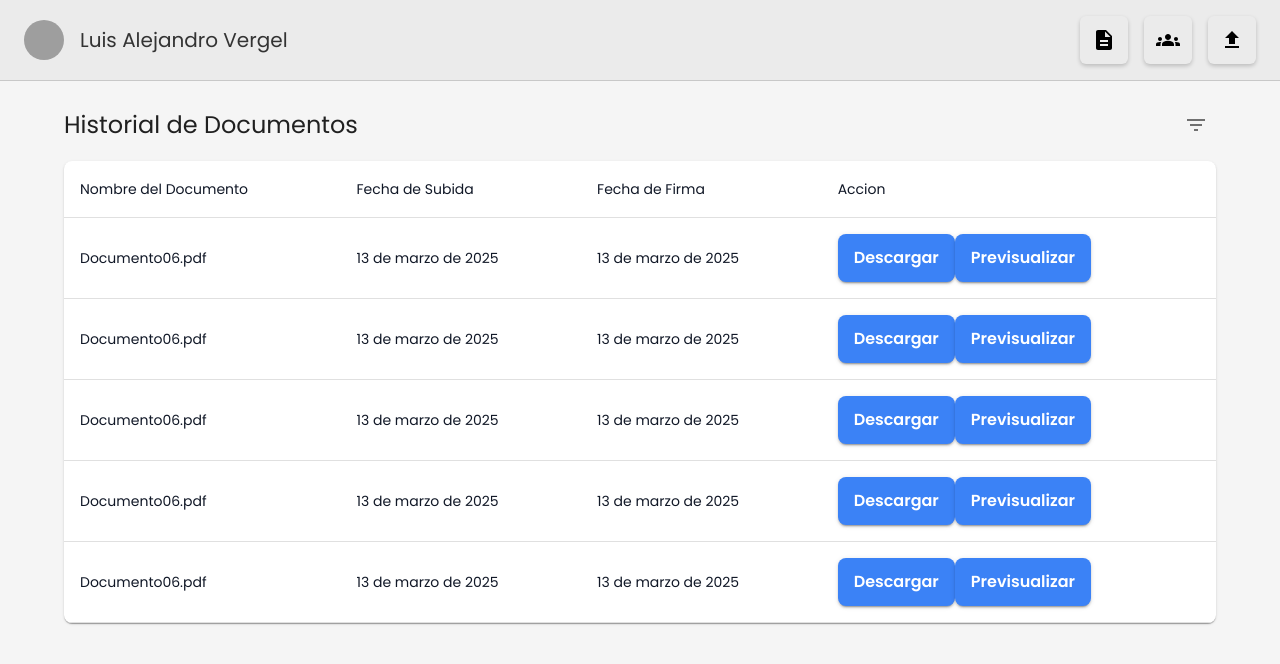
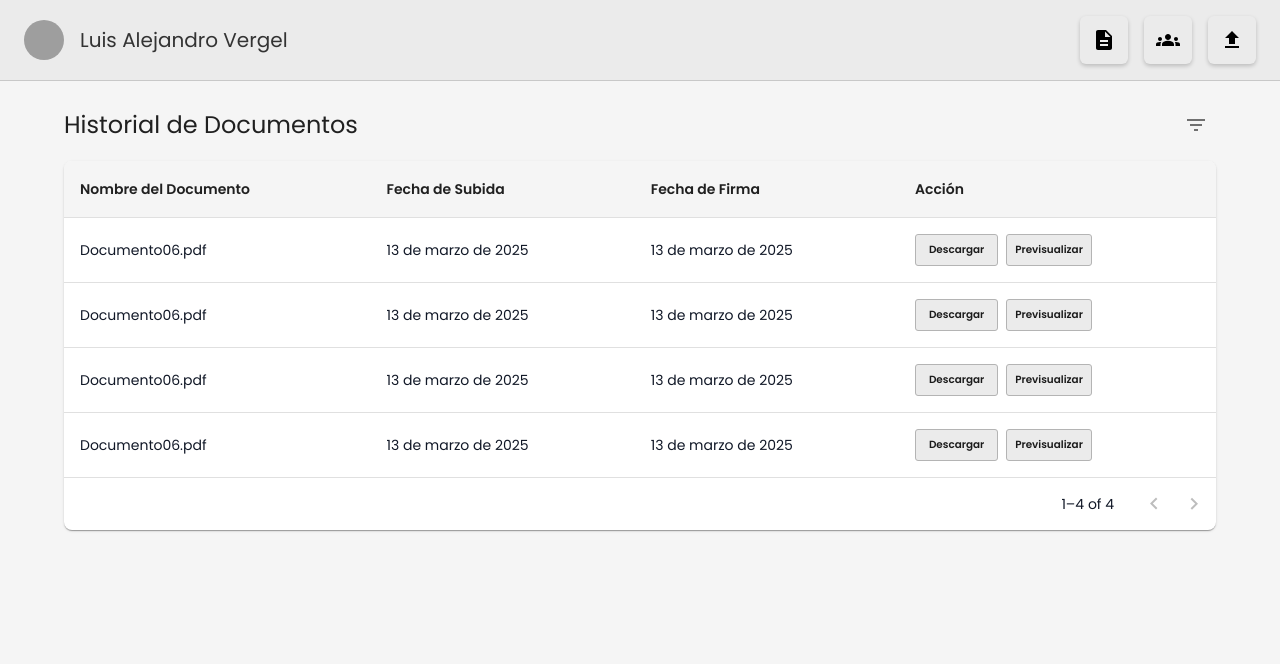
Before and after one commit to Jookcuc/SistemaFirmas, a React (Vite) app: page /dashboard/historial in a window 1280 px wide. Shown: the top 664 px of the page. Built offline with nearby package versions, Linux system fonts and the light colour scheme; grey boxes are pictures that could not be loaded.

Commit message:
Feat: Minor visual Changes, added TabblePagination to the component and added download function, still on going

```diff
--- a/src/core/components/table/index.tsx
+++ b/src/core/components/table/index.tsx
@@ -1,19 +1,10 @@
-import React from 'react';
+import React, { useState } from 'react';
 import {
-  Table,
-  TableBody,
-  TableCell,
-  TableContainer,
-  TableHead,
-  TableRow,
-  Paper,
-  Box,
-  Typography,
-  Button
+  Table, TableBody, TableCell, TableContainer, TableHead, TableRow,
+  Paper, Box, Typography, Button, TablePagination
 } from '@mui/material';
 import './table.css';
-import { GenericTableProps} from '../../interfaces';
-
+import { GenericTableProps } from '../../interfaces';
 
 export const ReTable: React.FC<GenericTableProps> = ({
   columns,
@@ -21,6 +12,13 @@ export const ReTable: React.FC<GenericTableProps> = ({
   actions = [],
   title
 }) => {
+  const [page, setPage] = useState(0);
+  const [rowsPerPage] = useState(5);
+
+  const handleChangePage = (_event: unknown, newPage: number) => {
+    setPage(newPage);
+  };
+
   return (
     <TableContainer component={Paper} className="generic-table-container">
       {title && (
@@ -34,23 +32,18 @@ export const ReTable: React.FC<GenericTableProps> = ({
         <TableHead>
           <TableRow>
             {columns.map((column) => (
-              <TableCell
-                key={column.key}
-                style={{ width: column.width }}
-              >
+              <TableCell key={column.key} style={{ width: column.width }}>
                 {column.label}
               </TableCell>
             ))}
-            {actions.length > 0 && <TableCell>Accion</TableCell>}
+            {actions.length > 0 && <TableCell>Acción</TableCell>}
           </TableRow>
         </TableHead>
         <TableBody>
-          {rows.map((row, rowIndex) => (
+          {rows.slice(page * rowsPerPage, page * rowsPerPage + rowsPerPage).map((row, rowIndex) => (
             <TableRow key={rowIndex}>
               {columns.map((column) => (
-                <TableCell key={column.key}>
-                  {row[column.key]}
-                </TableCell>
+                <TableCell key={column.key}>{row[column.key]}</TableCell>
               ))}
               {actions.length > 0 && (
                 <TableCell>
@@ -71,6 +64,14 @@ export const ReTable: React.FC<GenericTableProps> = ({
           ))}
         </TableBody>
       </Table>
+      <TablePagination
+        rowsPerPageOptions={[5]}
+        component="div"
+        count={rows.length}
+        rowsPerPage={rowsPerPage}
+        page={page}
+        onPageChange={handleChangePage}
+      />
     </TableContainer>
   );
 };
--- a/src/core/components/table/table.css
+++ b/src/core/components/table/table.css
@@ -0,0 +1,50 @@
+.generic-table-container {
+  width: 100%;
+  margin-top: 16px;
+  box-shadow: 0 4px 6px rgba(0, 0, 0, 0.1);
+}
+
+.generic-table {
+  min-width: 650px;
+}
+
+.generic-table thead {
+  background-color: #f5f5f5;
+}
+
+.generic-table th {
+  font-weight: 600;
+  color: rgba(0, 0, 0, 0.87);
+}
+
+/* Estilos para los botones de acción */
+.action-buttons {
+  display: flex;
+  gap: 8px;
+}
+
+.action-buttons .MuiButton-root {
+  font-size: 0.65rem;
+  min-width: 5.2rem;
+  min-height: 2rem;
+  padding: 4px 8px;
+  border: 1px solid #B4B4B4;
+  border-radius: 3px;
+  text-transform: none;
+  box-shadow: none;
+}
+
+.action-buttons .MuiButton-contained {
+  background-color: #EBEBEB;
+  color: rgb(27, 27, 27);
+}
+
+.action-buttons .MuiButton-root:hover {
+  background-color: #b4b4b4;
+  border-color: #8f8f8f;
+  box-shadow: none;
+}
+
+.action-buttons .MuiButton-contained:hover {
+  background-color: #b4b4b4;
+}
--- a/src/module/Dashboard/pages/HistorialDocumentos/index.tsx
+++ b/src/module/Dashboard/pages/HistorialDocumentos/index.tsx
@@ -1,5 +1,5 @@
 import React, { useState } from 'react';
-import { Container, Box, Typography, IconButton, ButtonBaseActions } from '@mui/material';
+import { Container, Box, Typography, IconButton } from '@mui/material';
 import FilterListIcon from '@mui/icons-material/FilterList';
 import { Header } from '../../../../core/components/header';
 import { ReTable } from '../../../../core/components/table';
@@ -11,27 +11,26 @@ export const HistorialDocumentos: React.FC = () => {
     {
       documentName: 'Documento06.pdf',
       uploadDate: '13 de marzo de 2025',
-      signatureDate: '13 de marzo de 2025'
+      signatureDate: '13 de marzo de 2025',
+      downloadUrl: 'https://drive.google.com/uc?export=download&id=18eWDey9nZc2RTDNtQS-3TGuowVGTTHq4'
     },
     {
       documentName: 'Documento06.pdf',
       uploadDate: '13 de marzo de 2025',
-      signatureDate: '13 de marzo de 2025'
+      signatureDate: '13 de marzo de 2025',
+      downloadUrl: '/api/documents/download/2'
     },
     {
       documentName: 'Documento06.pdf',
       uploadDate: '13 de marzo de 2025',
-      signatureDate: '13 de marzo de 2025'
+      signatureDate: '13 de marzo de 2025',
+      downloadUrl: '/api/documents/download/3'
     },
     {
       documentName: 'Documento06.pdf',
       uploadDate: '13 de marzo de 2025',
-      signatureDate: '13 de marzo de 2025'
-    },
-    {
-      documentName: 'Documento06.pdf',
-      uploadDate: '13 de marzo de 2025',
-      signatureDate: '13 de marzo de 2025'
+      signatureDate: '13 de marzo de 2025',
+      downloadUrl: '/api/documents/download/4'
     }
   ]);
 
@@ -44,9 +43,7 @@ export const HistorialDocumentos: React.FC = () => {
   const actions: ActionDefinition[] = [
     {
       label: 'Descargar',
-      onClick: (row: any) => {
-        console.log('Descargar', row);
-      },
+      onClick: (row: any) => window.location.href = row.downloadUrl,
       variant: 'contained'
     },
     {
```
